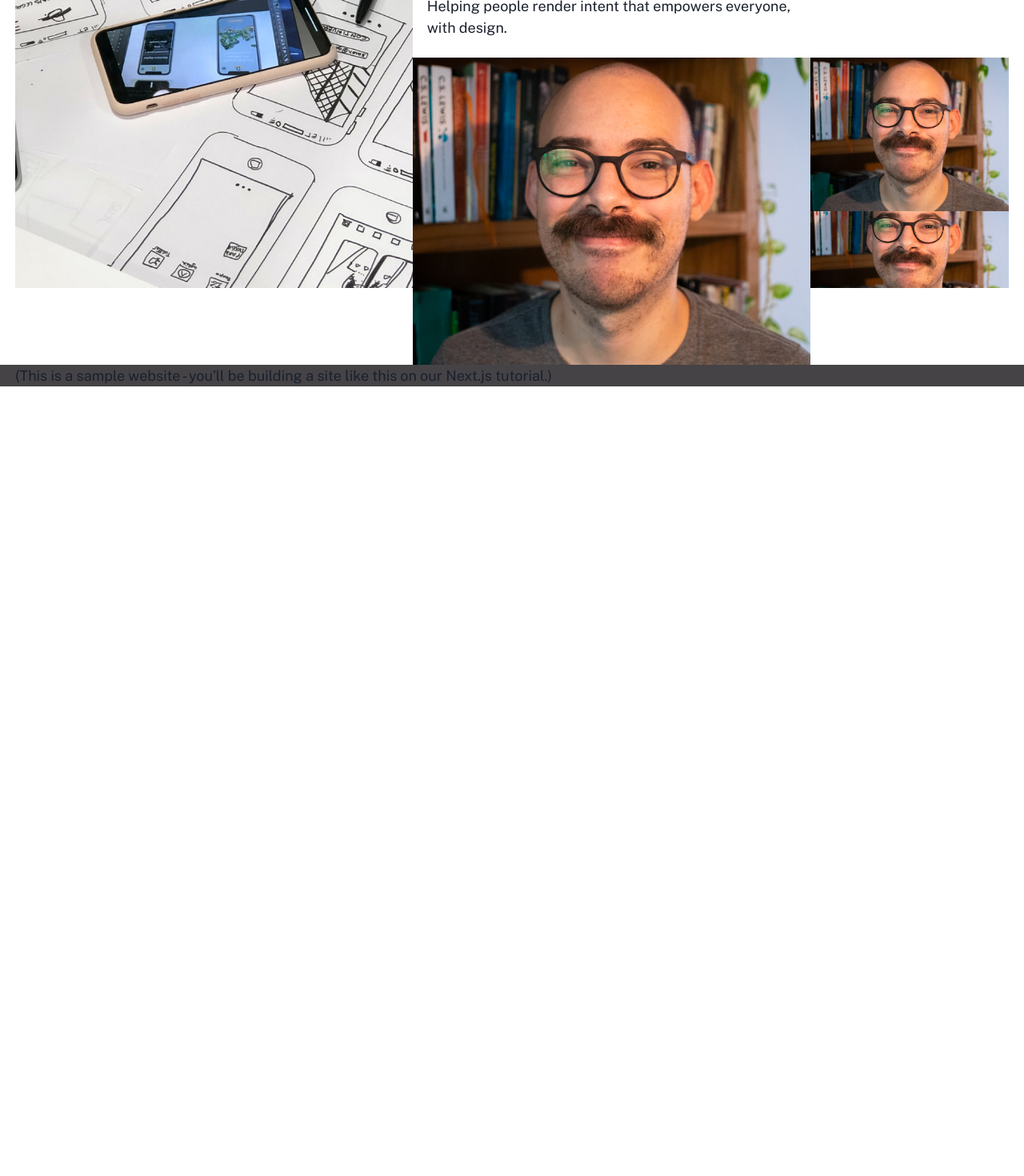
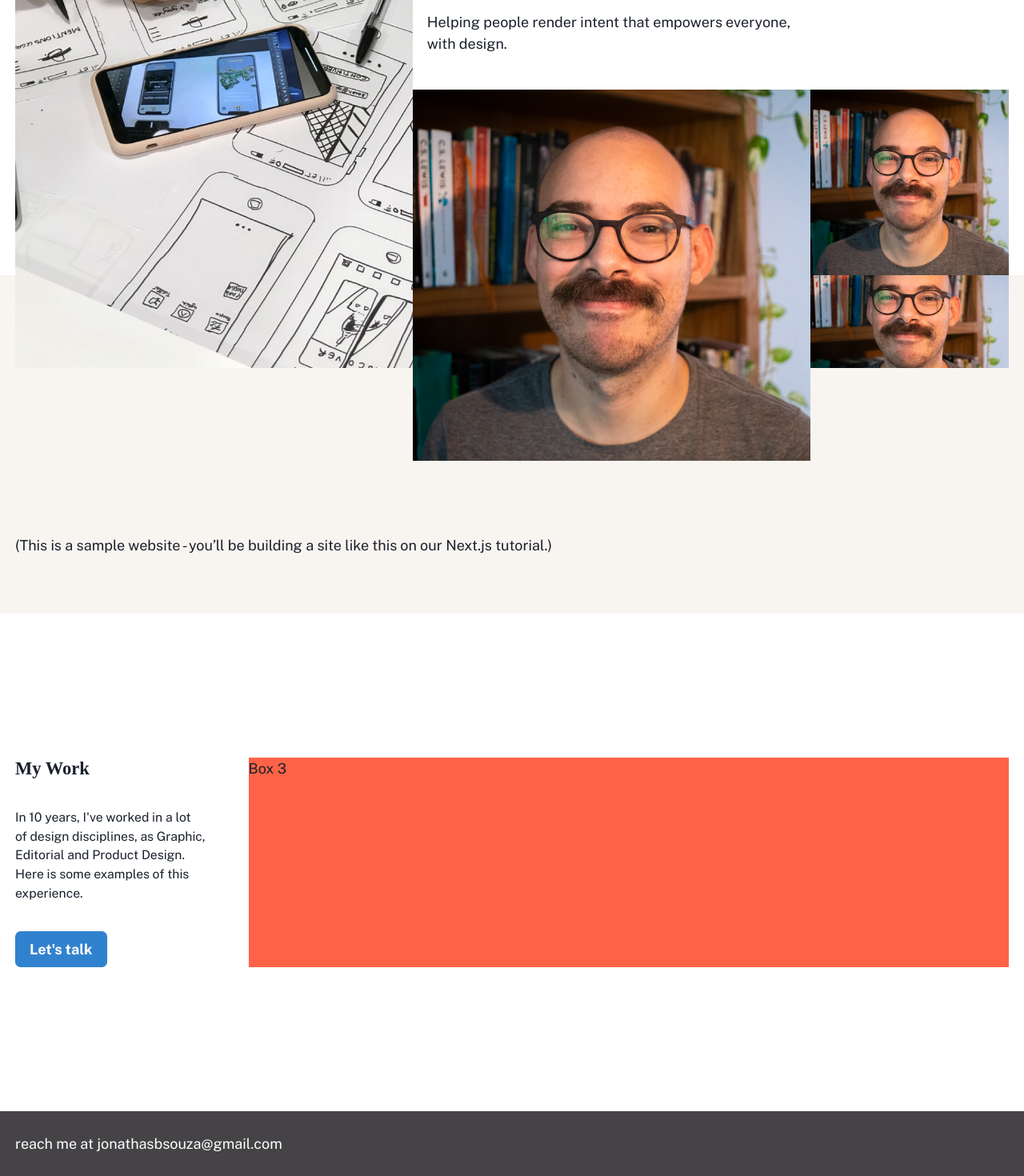
Before and after one commit to jonathasbsouza/work, a Next.js app: page / in a window 1280 px wide. Shown: the part 264-1734 px from the top of the page at 80% size. Before the commit the page ends 800 px from the top, so only its background shows below. Built offline with nearby package versions, Linux system fonts and the light colour scheme; a web font is replaced by a local one.

Commit message:
add basic My Work structure

```diff
--- a/components/herogrid.module.scss
+++ b/components/herogrid.module.scss
@@ -1,6 +1,6 @@
 .grid {
   padding-top: 8rem;
-  height: 720px;
+  height: 840px;
   display: grid;
   grid-template-columns: 1fr 1fr 1fr 1fr 1fr;
   grid-template-rows: 1fr 1fr 1fr 1fr 1fr 1fr;
--- a/pages/index.js
+++ b/pages/index.js
@@ -3,7 +3,7 @@ import Layout, { siteTitle } from "../components/layout";
 import HeroGrid from "../components/heroGrid";
 
 import theme from "../styles/theme";
-import { Box } from "@chakra-ui/react";
+import { Box, Button, Stack, Heading, Text } from "@chakra-ui/react";
 import BaseContainer from "../components/BaseContainer";
 
 export default function Home() {
@@ -16,9 +16,11 @@ export default function Home() {
         <HeroGrid />
       </BaseContainer>
       <Box
-        sx={{
-          backgroundColor: theme.colors.fauxblack,
-        }}
+        id="whoami"
+        bg={theme.colors.lightBeige}
+        pt="18rem"
+        pb="4rem"
+        mt={-232}
       >
         <BaseContainer>
           <p>
@@ -27,6 +29,41 @@ export default function Home() {
           </p>
         </BaseContainer>
       </Box>
+      <Box id="work" py="10rem">
+        <BaseContainer>
+          <Stack direction={["column", "row"]} spacing="3rem">
+            <Stack
+              direction="column"
+              spacing="2rem"
+              align="flex-start"
+              flex="1"
+            >
+              <Heading as="h4" size="md">
+                My Work
+              </Heading>
+              <Text fontSize="sm">
+                In 10 years, I've worked in a lot of design disciplines, as
+                Graphic, Editorial and Product Design. Here is some examples of
+                this experience.
+              </Text>
+              <Button colorScheme="blue">Let's talk</Button>
+            </Stack>
+            <Box flex="4" bg="tomato">
+              <Text>Box 3</Text>
+            </Box>
+          </Stack>
+        </BaseContainer>
+      </Box>
+      <Box bg={theme.colors.fauxblack} color="white" py="1.5rem">
+        <BaseContainer>
+          <p>
+            reach me at{" "}
+            <a href="mailto:jonathasbsouza@gmail.com">
+              jonathasbsouza@gmail.com
+            </a>
+          </p>
+        </BaseContainer>
+      </Box>
     </Layout>
   );
 }
--- /dev/null
+++ b/styles/index.module.scss
@@ -0,0 +1,3 @@
+.who-am-i {
+  padding-top: 320px;
+}
--- a/styles/theme.js
+++ b/styles/theme.js
@@ -3,6 +3,8 @@ import { extendTheme } from "@chakra-ui/react";
 const theme = extendTheme({
   colors: {
     fauxblack: "#454346",
+    lightBeige: "#F8F4EF",
+    white: "#fff",
   },
   fonts: {
     heading: "Fraunces",
```
